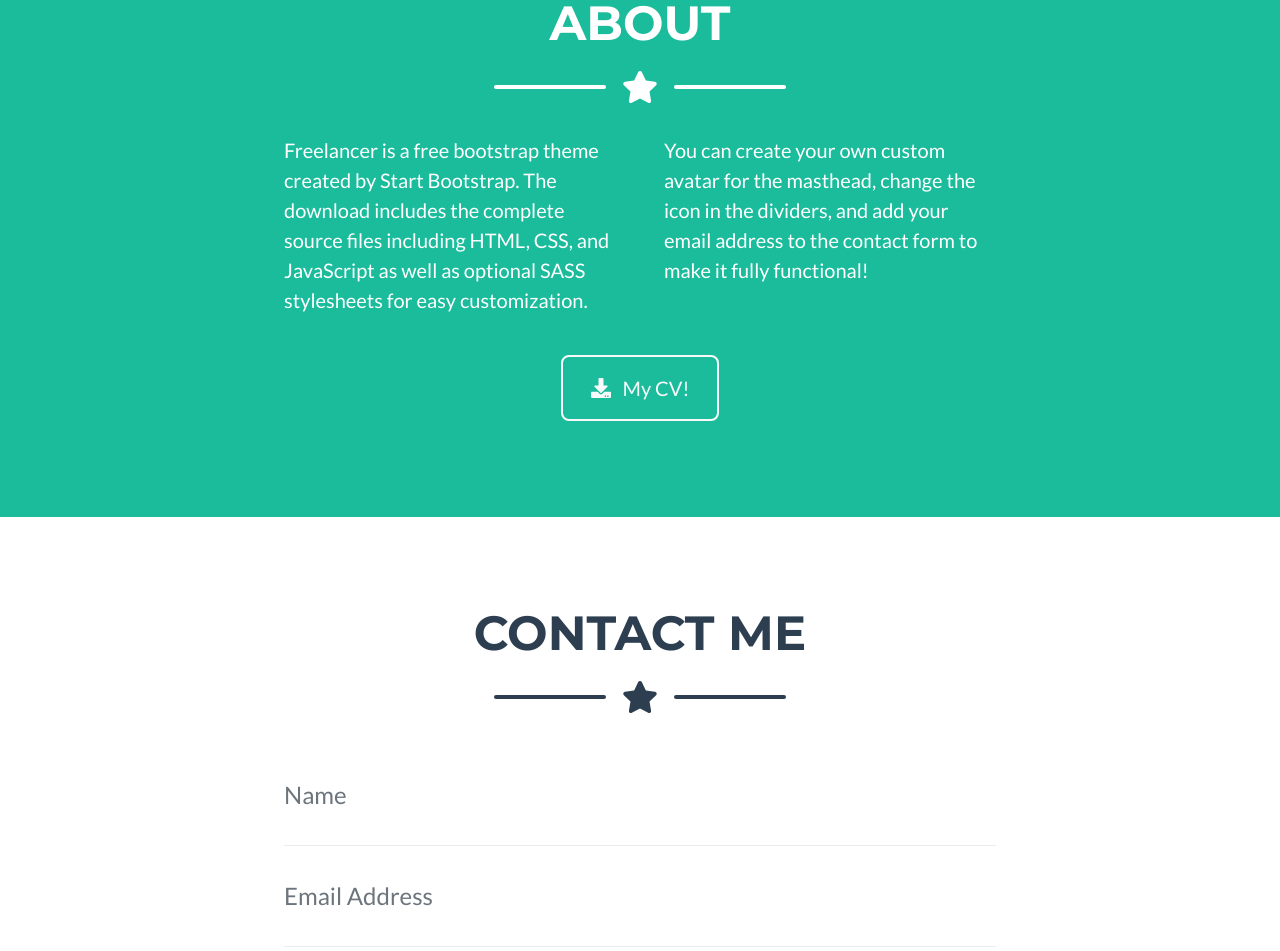
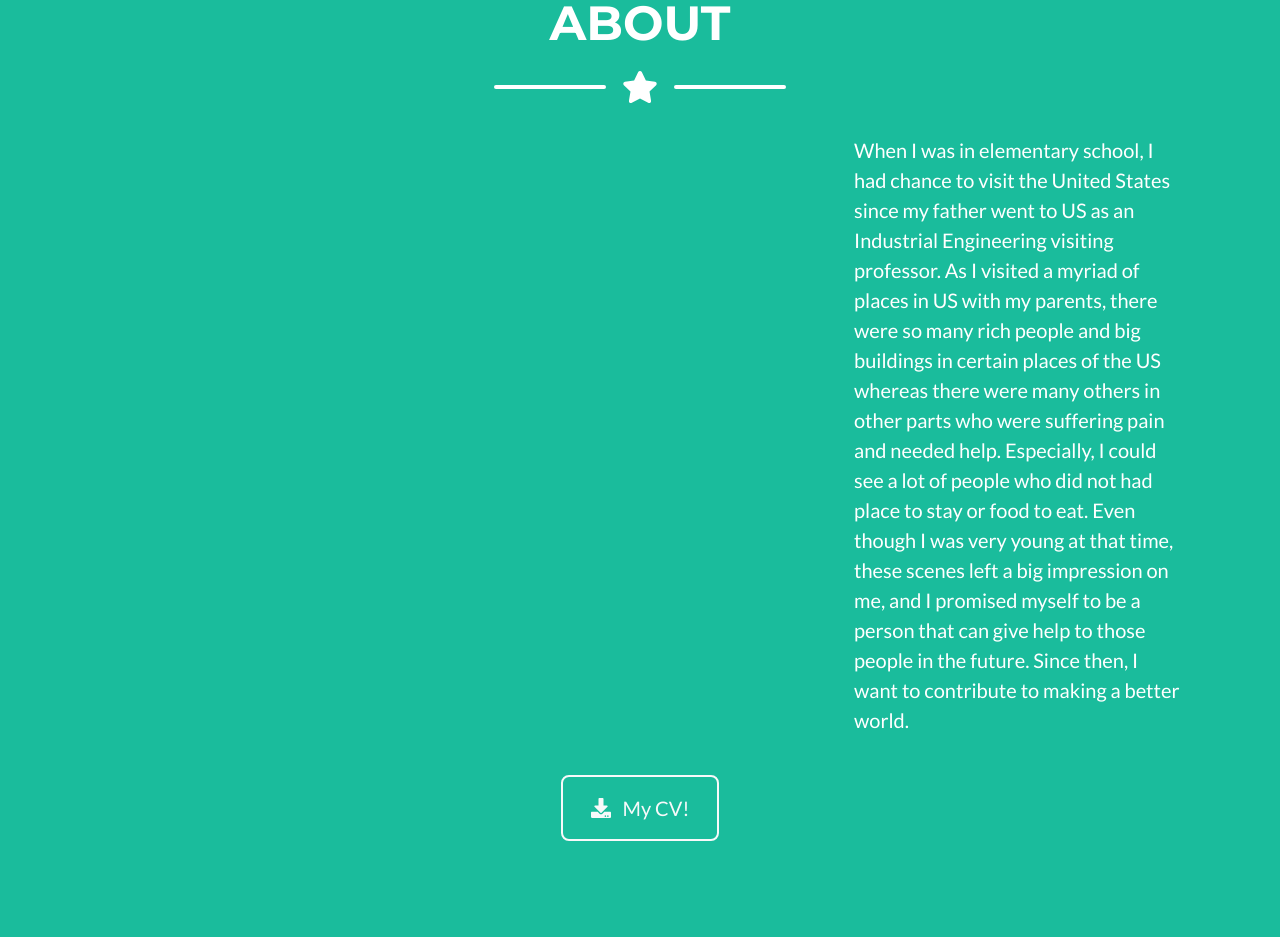
Before and after one commit to RoyKim7/RoyKim.github.io, a plain HTML site: page index.html in a window 1280 px wide. Shown: the part 1793-2744 px from the top of the page. Drawn offline with nearby package versions, Linux system fonts and the light colour scheme.

Commit message:
start changing 3

```diff
--- a/index.html
+++ b/index.html
@@ -134,8 +134,7 @@
                 </div>
                 <!-- About Section Content-->
                 <div class="row">
-                    <div class="col-lg-4 ml-auto"><p class="lead">Freelancer is a free bootstrap theme created by Start Bootstrap. The download includes the complete source files including HTML, CSS, and JavaScript as well as optional SASS stylesheets for easy customization.</p></div>
-                    <div class="col-lg-4 mr-auto"><p class="lead">You can create your own custom avatar for the masthead, change the icon in the dividers, and add your email address to the contact form to make it fully functional!</p></div>
+                    <div class="col-lg-4 ml-auto"><p class="lead">When I was in elementary school, I had chance to visit the United States since my father went to US as an Industrial Engineering visiting professor. As I visited a myriad of places in US with my parents, there were so many rich people and big buildings in certain places of the US whereas there were many others in other parts who were suffering pain and needed help. Especially, I could see a lot of people who did not had place to stay or food to eat. Even though I was very young at that time, these scenes left a big impression on me, and I promised myself to be a person that can give help to those people in the future. Since then, I want to contribute to making a better world.</p></div>
                 </div>
                 <!-- About Section Button-->
                 <div class="text-center mt-4">
```
